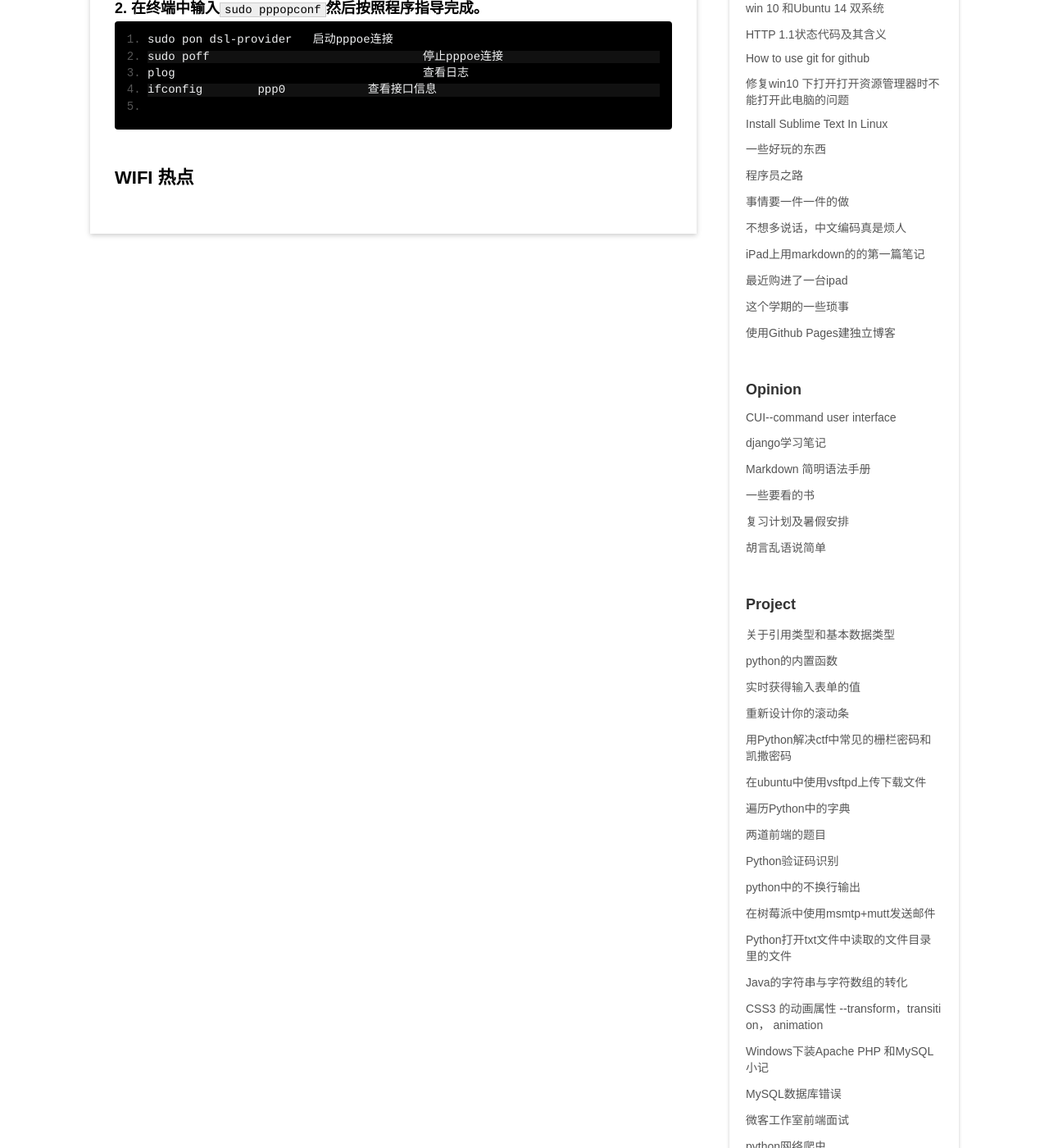
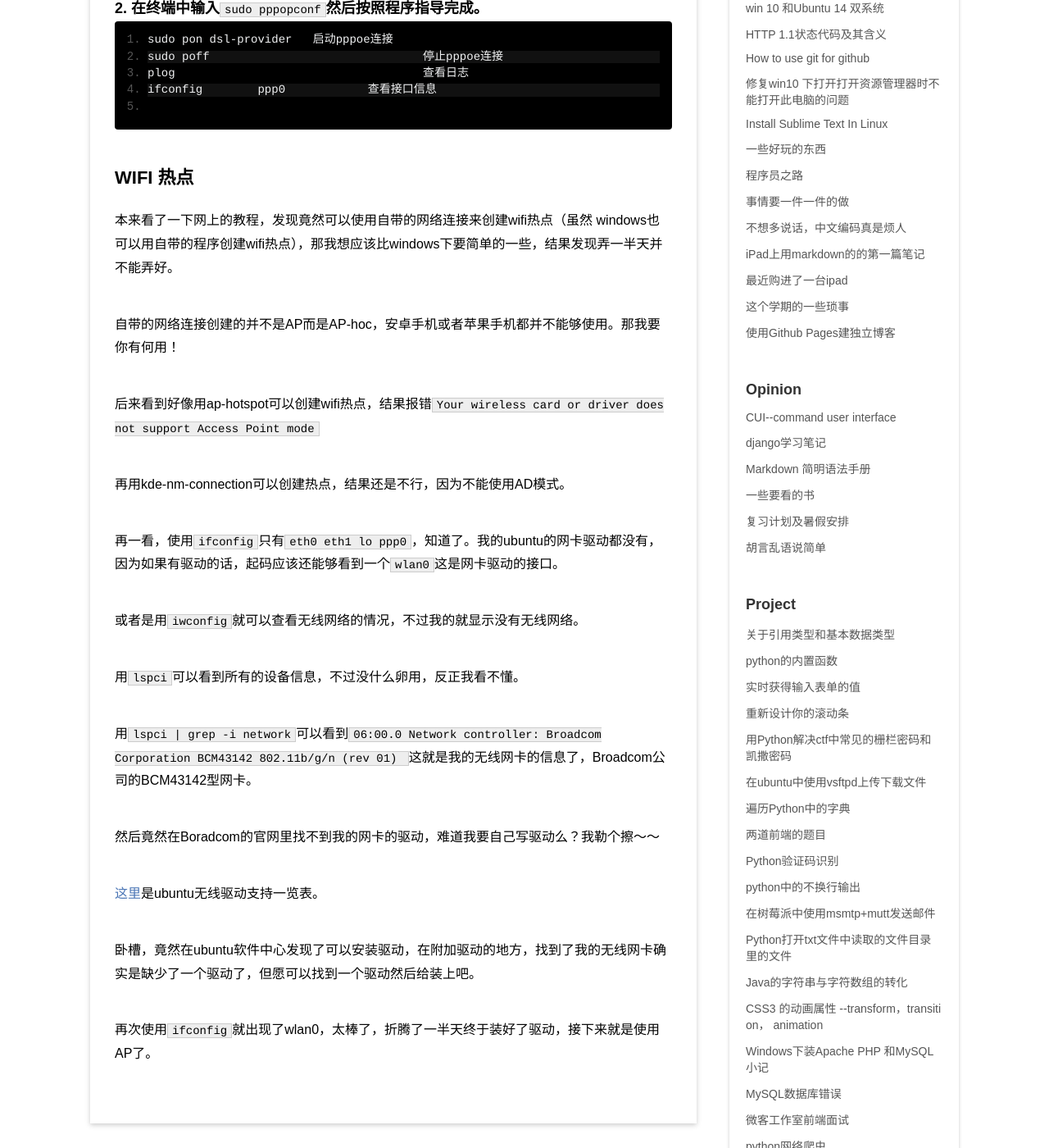
Before and after one commit to windard/windard.com, a Jekyll site: the page built from _posts/blog/2016-1-23-Ubuntu-Gnome.md, in a window 1280 px wide and 1400 px high, scrolled down 388 px. Shown: the whole window at 82% size. Built offline with Jekyll 4.4.1, drawn with Linux system fonts in a browser that asks for light colours; Markdown is read by kramdown in place of the engine named in the settings.

Commit message:
add some

````diff
--- a/_posts/blog/2016-1-23-Ubuntu-Gnome.md
+++ b/_posts/blog/2016-1-23-Ubuntu-Gnome.md
@@ -20,3 +20,28 @@ ifconfig	ppp0		查看接口信息
 ```
 
 ##WIFI 热点
+
+本来看了一下网上的教程，发现竟然可以使用自带的网络连接来创建wifi热点（虽然 windows也可以用自带的程序创建wifi热点），那我想应该比windows下要简单的一些，结果发现弄一半天并不能弄好。
+
+自带的网络连接创建的并不是AP而是AP-hoc，安卓手机或者苹果手机都并不能够使用。那我要你有何用！
+
+后来看到好像用ap-hotspot可以创建wifi热点，结果报错`Your wireless card or driver does not support Access Point mode`
+
+再用kde-nm-connection可以创建热点，结果还是不行，因为不能使用AD模式。
+
+再一看，使用`ifconfig`只有`eth0 eth1 lo ppp0`，知道了。我的ubuntu的网卡驱动都没有，因为如果有驱动的话，起码应该还能够看到一个`wlan0`这是网卡驱动的接口。
+
+或者是用`iwconfig`就可以查看无线网络的情况，不过我的就显示没有无线网络。
+
+用`lspci`可以看到所有的设备信息，不过没什么卵用，反正我看不懂。
+
+用`lspci | grep -i network`可以看到`06:00.0 Network controller: Broadcom Corporation BCM43142 802.11b/g/n (rev 01)
+`这就是我的无线网卡的信息了，Broadcom公司的BCM43142型网卡。
+
+然后竟然在Boradcom的官网里找不到我的网卡的驱动，难道我要自己写驱动么？我勒个擦～～
+
+[这里](https://help.ubuntu.com/community/WifiDocs/WirelessCardsSupported)是ubuntu无线驱动支持一览表。
+
+卧槽，竟然在ubuntu软件中心发现了可以安装驱动，在附加驱动的地方，找到了我的无线网卡确实是缺少了一个驱动了，但愿可以找到一个驱动然后给装上吧。
+
+再次使用`ifconfig`就出现了wlan0，太棒了，折腾了一半天终于装好了驱动，接下来就是使用AP了。
````
Also changed, not shown: _posts/opinion/2015-11-13-CUI.md (+7 -1 lines).
